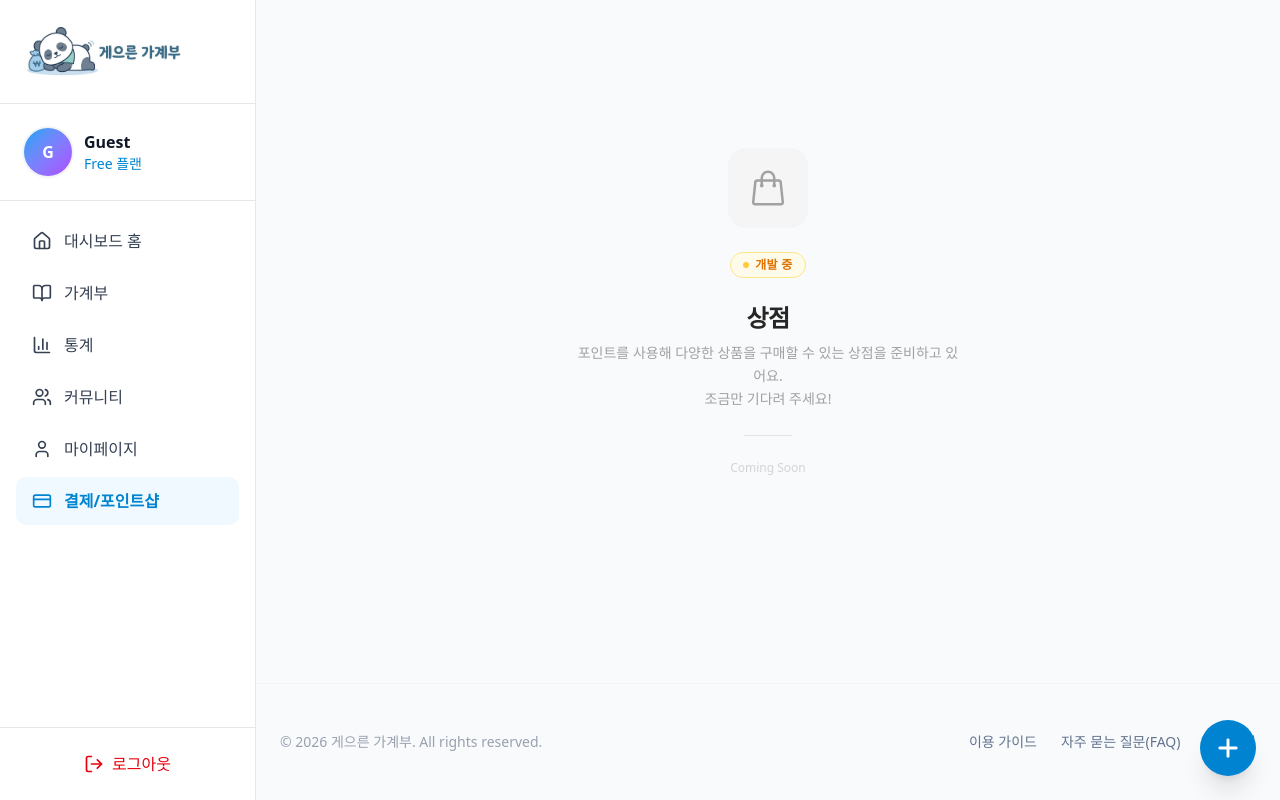
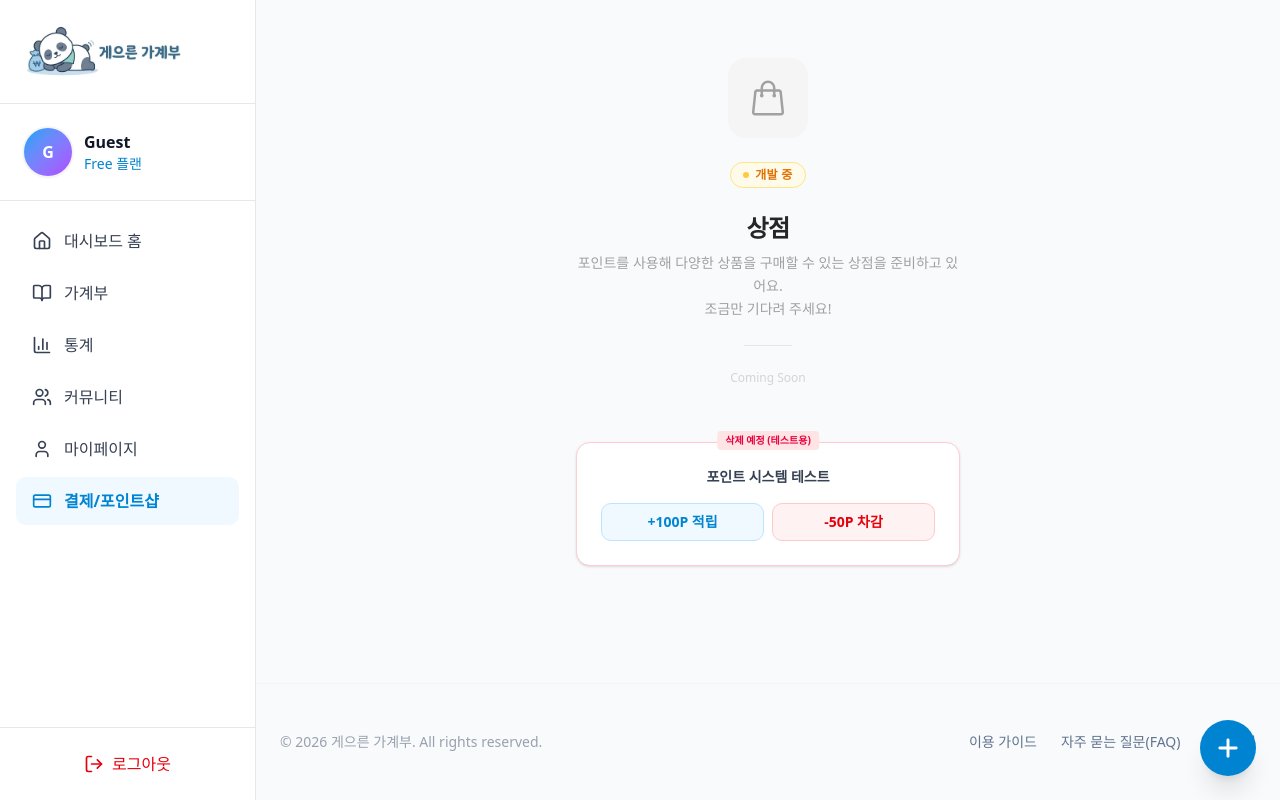
Before and after one commit to fin-track-org/fin-track-front-web, a Next.js app: page /home/shop in a window 1280 px wide. Built offline with nearby package versions, Linux system fonts and the light colour scheme; no server answers; a web font is replaced by a local one.

Commit message:
add: 포인트 기능 테스트용 ui 추가

```diff
--- a/src/app/home/shop/page.tsx
+++ b/src/app/home/shop/page.tsx
@@ -1,4 +1,37 @@
+"use client";
+
+import { useState } from "react";
+import { earnTestPoints, useTestPoints } from "@/src/lib/api/pointApi";
+
 export default function ShopPage() {
+  // TODO(REMOVE_LATER): 테스트용 상태 (나중에 삭제 예정)
+  const [testResult, setTestResult] = useState<string | null>(null);
+  const [loading, setLoading] = useState(false);
+
+  const handleEarn = async () => {
+    try {
+      setLoading(true);
+      const res = await earnTestPoints(100);
+      setTestResult(`[성공] ${res}`);
+    } catch (e: any) {
+      setTestResult(`[실패] ${e.message}`);
+    } finally {
+      setLoading(false);
+    }
+  };
+
+  const handleUse = async () => {
+    try {
+      setLoading(true);
+      const res = await useTestPoints(50);
+      setTestResult(`[성공] ${res}`);
+    } catch (e: any) {
+      setTestResult(`[실패] ${e.message}`);
+    } finally {
+      setLoading(false);
+    }
+  };
+
   return (
     <div className="flex flex-col items-center justify-center min-h-[70vh] px-4 text-center">
       <div className="flex flex-col items-center gap-6 max-w-sm">
@@ -41,6 +74,37 @@ export default function ShopPage() {
         <div className="w-12 h-px bg-neutral-200" />
 
         <p className="text-xs text-neutral-300">Coming Soon</p>
+
+        {/* TODO(REMOVE_LATER): 테스트용 UI 구역 (나중에 통째로 삭제 예정) */}
+        <div className="mt-8 p-6 bg-white border border-rose-200 rounded-xl w-full flex flex-col gap-4 shadow-sm relative">
+          <div className="absolute -top-3 left-1/2 -translate-x-1/2 bg-rose-100 text-rose-600 text-[10px] font-bold px-2 py-0.5 rounded">
+            삭제 예정 (테스트용)
+          </div>
+          <p className="text-sm font-semibold text-gray-700">포인트 시스템 테스트</p>
+          <div className="flex gap-2 w-full">
+            <button
+              disabled={loading}
+              onClick={handleEarn}
+              className="flex-1 bg-sky-50 text-sky-600 border border-sky-200 py-2 rounded-lg text-sm font-semibold hover:bg-sky-100 transition-colors"
+            >
+              +100P 적립
+            </button>
+            <button
+              disabled={loading}
+              onClick={handleUse}
+              className="flex-1 bg-red-50 text-red-600 border border-red-200 py-2 rounded-lg text-sm font-semibold hover:bg-red-100 transition-colors"
+            >
+              -50P 차감
+            </button>
+          </div>
+          {testResult && (
+            <p className={`text-xs p-2 rounded break-all ${testResult.startsWith("[성공]") ? "bg-green-50 text-green-700" : "bg-red-50 text-red-700"}`}>
+              {testResult}
+            </p>
+          )}
+        </div>
+        {/* 테스트용 UI 구역 끝 */}
+
       </div>
     </div>
   );
--- /dev/null
+++ b/src/lib/api/pointApi.ts
@@ -0,0 +1,33 @@
+import { createClient } from "@/src/lib/supabase/client";
+import { AuthError } from "@/src/lib/api/authError";
+
+const SPRING_BOOT_URL = process.env.NEXT_PUBLIC_SPRING_BOOT_URL!;
+
+// TODO(REMOVE_LATER): 테스트용 포인트 API 연동 (나중에 삭제 예정)
+export const earnTestPoints = async (amount: number = 100): Promise<string> => {
+  const supabase = createClient();
+  const { data: { session } } = await supabase.auth.getSession();
+  if (!session) throw new AuthError();
+
+  const response = await fetch(`${SPRING_BOOT_URL}/api/v1/points/test/earn?amount=${amount}`, {
+    method: "POST",
+    headers: { Authorization: `Bearer ${session.access_token}` },
+  });
+
+  if (!response.ok) throw new Error("포인트 적립에 실패했습니다.");
+  return response.text();
+};
+
+export const useTestPoints = async (amount: number = 50): Promise<string> => {
+  const supabase = createClient();
+  const { data: { session } } = await supabase.auth.getSession();
+  if (!session) throw new AuthError();
+
+  const response = await fetch(`${SPRING_BOOT_URL}/api/v1/points/test/use?amount=${amount}`, {
+    method: "POST",
+    headers: { Authorization: `Bearer ${session.access_token}` },
+  });
+
+  if (!response.ok) throw new Error("포인트 차감에 실패했습니다. (잔액 부족 등)");
+  return response.text();
+};
```
